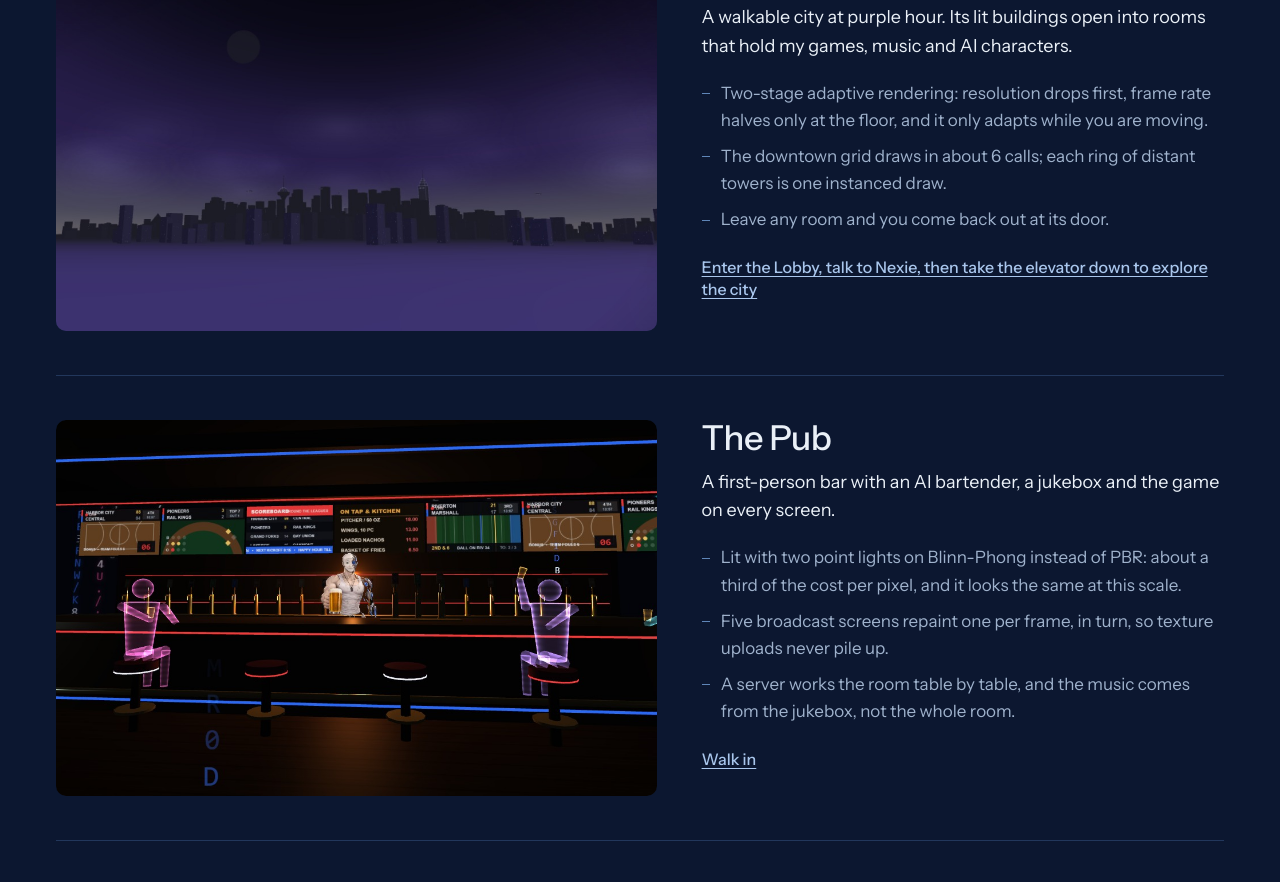
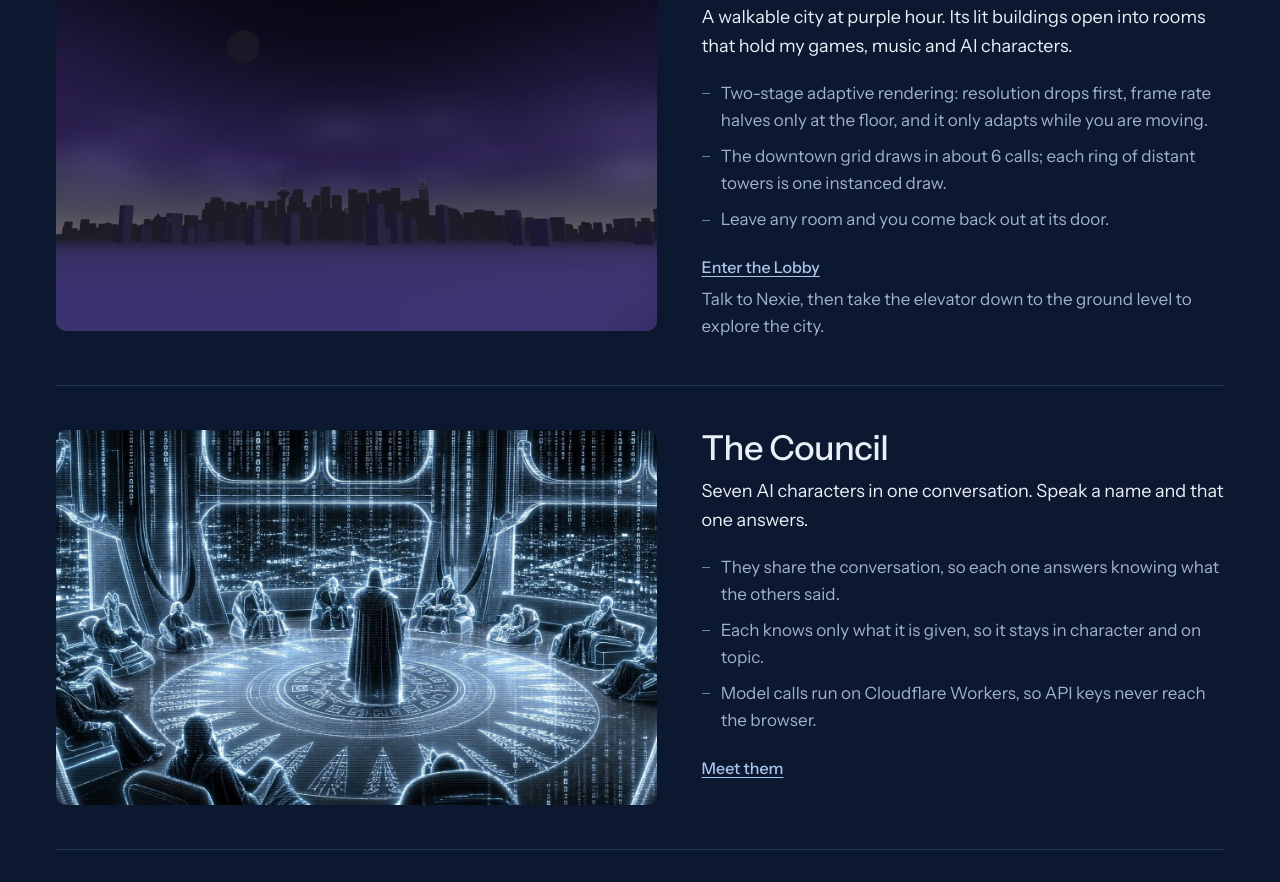
Before and after one commit to tball5/t.hill, a plain HTML site: page index.html in a window 1280 px wide. Shown: the part 1179-2061 px from the top of the page. Drawn offline with Linux system fonts and the light colour scheme.

Commit message:
Add files via upload

```diff
--- a/index.html
+++ b/index.html
@@ -92,6 +92,7 @@
   .project li::before { content: ""; position: absolute; left: 0; top: .78em; width: 8px; height: 1px; background: var(--horizon); }
   .project .links { display: flex; flex-wrap: wrap; gap: 8px 22px; margin-top: 1.4rem; }
   .project .links a { font: 500 1rem/1.4 var(--display); }
+  .project .links .hint { flex-basis: 100%; color: var(--muted); }
 
   /* ---------- more builds ---------- */
   .more { display: grid; gap: 4px 48px; margin: 0; padding: 0; list-style: none; }
@@ -220,8 +221,17 @@ const PROJECTS = [
       'The downtown grid draws in about 6 calls; each ring of distant towers is one instanced draw.',
       'Leave any room and you come back out at its door.'
     ],
-    url: 'https://shaden.technology/lobby/', label: 'Enter the Lobby, talk to Nexie, then take the elevator down to explore the city', panelLabel: 'Enter the Lobby',
+    url: 'https://shaden.technology/lobby/', label: 'Enter the Lobby', hint: 'Talk to Nexie, then take the elevator down to the ground level to explore the city.',
     accent: '#5f86b8' },
+  { id: 'council', name: 'The Council',
+    what: 'Seven AI characters in one conversation. Speak a name and that one answers.',
+    decisions: [
+      'They share the conversation, so each one answers knowing what the others said.',
+      'Each knows only what it is given, so it stays in character and on topic.',
+      'Model calls run on Cloudflare Workers, so API keys never reach the browser.'
+    ],
+    url: 'https://originsoflate.xyz/council/', label: 'Meet them',
+    accent: '#b79cf2' },
   { id: 'pub', name: 'The Pub',
     what: 'A first-person bar with an AI bartender, a jukebox and the game on every screen.',
     decisions: [
@@ -249,15 +259,6 @@ const PROJECTS = [
     ],
     url: 'https://shaden.technology/arcade/', label: 'Play',
     accent: '#ffd166' },
-  { id: 'council', name: 'The Council',
-    what: 'Seven AI characters in one conversation. Speak a name and that one answers.',
-    decisions: [
-      'They share the conversation, so each one answers knowing what the others said.',
-      'Each knows only what it is given, so it stays in character and on topic.',
-      'Model calls run on Cloudflare Workers, so API keys never reach the browser.'
-    ],
-    url: 'https://originsoflate.xyz/council/', label: 'Meet them',
-    accent: '#b79cf2' },
   { id: 'worldvest', name: 'WorldVest',
     what: 'A separate product from the Nexus: a shared market watchlist with an AI analyst named Maya. Built with a friend.',
     decisions: [
@@ -318,7 +319,7 @@ PROJECTS.forEach(p => {
       el('h3', { text: p.name }),
       el('p', { class: 'what', text: p.what }),
       el('ul', {}, p.decisions.map(d => el('li', { text: d }))),
-      el('div', { class: 'links' }, el('a', { href: url, text: label })))));
+      el('div', { class: 'links' }, el('a', { href: url, text: label }), p.hint && el('span', { class: 'hint', text: p.hint })))));
 });
 
 const moreEl = document.getElementById('more-list');
```
